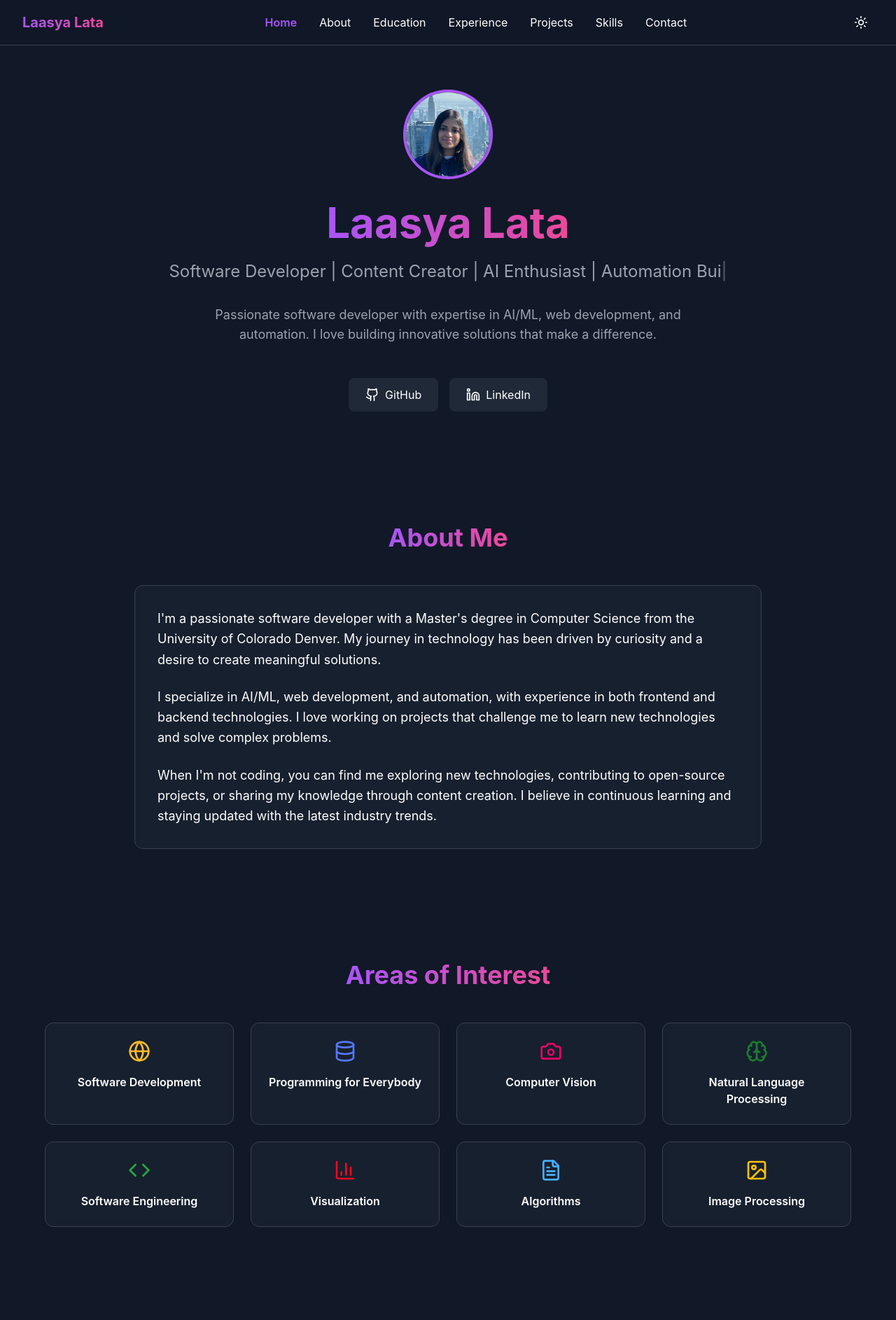
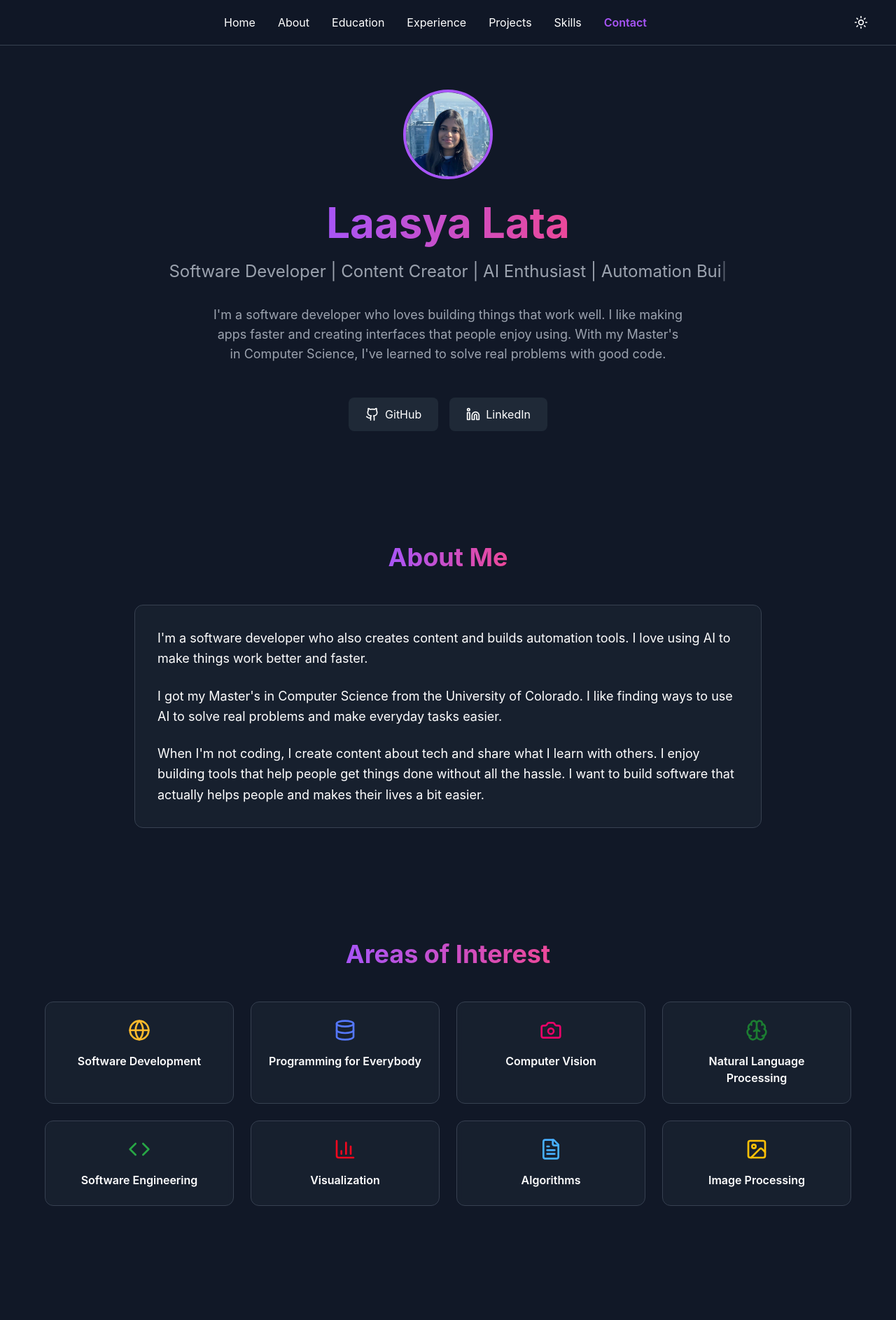
Before and after one commit to laasya2005/my-portfolio, a React (Create React App) app: page / in a window 1280 px wide. Shown: the top 1886 px of the page at 70% size. Built offline with nearby package versions, Linux system fonts and the light colour scheme.

Commit message:
Update certifications section to match HTML reference (badges, names, links)

```diff
--- a/src/App.js
+++ b/src/App.js
@@ -36,13 +36,20 @@ const Portfolio = () => {
 
     const sections = ['home', 'about', 'education', 'experience', 'projects', 'skills', 'contact'];
     const scrollPosition = window.scrollY + 100;
-
+    let found = false;
     for (let i = sections.length - 1; i >= 0; i--) {
       const section = document.getElementById(sections[i]);
       if (section && section.offsetTop <= scrollPosition) {
         setActiveSection(sections[i]);
+        found = true;
         break;
       }
+    }
+    // If at the bottom of the page, always highlight contact
+    if (
+      window.innerHeight + window.scrollY >= document.body.offsetHeight - 2
+    ) {
+      setActiveSection('contact');
     }
   };
 
@@ -155,11 +162,58 @@ const Portfolio = () => {
   ];
 
   const skills = {
-    "Programming Languages": ["Python", "JavaScript", "TypeScript", "C++", "Java"],
-    "Front End Development": ["ReactJs", "NextJs", "jQuery", "Bootstrap", "HTML 5", "CSS 3", "JSON", "XML"],
-    "Back End Development": ["Flask", "Django", "Strapi", "REST API", "SQL", "PostgreSQL", "MongoDB"],
-    "Libraries/Frameworks": ["Pandas", "NumPy", "Scikit learn", "SciPy", "TensorFlow", "PyTorch", "Keras", "PyBullet", "OpenCV", "AWS", "NodeJS", "PyUnit", "Selenium", "PyTest"],
-    "Tools & Methodologies": ["CI/CD", "Jenkins", "Scrum", "Agile", "Jira", "Domo", "Git", "GitHub"]
+    "Programming Languages": [
+      { name: "Python", width: 95 },
+      { name: "JavaScript", width: 90 },
+      { name: "TypeScript", width: 85 },
+      { name: "C++", width: 80 },
+      { name: "Java", width: 75 }
+    ],
+    "Front End Development": [
+      { name: "ReactJs", width: 95 },
+      { name: "NextJs", width: 90 },
+      { name: "jQuery", width: 80 },
+      { name: "Bootstrap", width: 85 },
+      { name: "HTML 5", width: 98 },
+      { name: "CSS 3", width: 95 },
+      { name: "JSON", width: 90 },
+      { name: "XML", width: 80 }
+    ],
+    "Back End Development": [
+      { name: "Flask", width: 85 },
+      { name: "Django", width: 80 },
+      { name: "Strapi", width: 75 },
+      { name: "REST API", width: 90 },
+      { name: "SQL", width: 85 },
+      { name: "PostgreSQL", width: 80 },
+      { name: "MongoDB", width: 75 }
+    ],
+    "Libraries/Frameworks": [
+      { name: "Pandas", width: 95 },
+      { name: "NumPy", width: 95 },
+      { name: "Scikit learn", width: 90 },
+      { name: "SciPy", width: 85 },
+      { name: "TensorFlow", width: 80 },
+      { name: "PyTorch", width: 75 },
+      { name: "Keras", width: 80 },
+      { name: "PyBullet", width: 70 },
+      { name: "OpenCV", width: 85 },
+      { name: "AWS", width: 70 },
+      { name: "NodeJS", width: 80 },
+      { name: "PyUnit", width: 75 },
+      { name: "Selenium", width: 80 },
+      { name: "PyTest", width: 75 }
+    ],
+    "Tools & Methodologies": [
+      { name: "CI/CD", width: 80 },
+      { name: "Jenkins", width: 75 },
+      { name: "Scrum", width: 85 },
+      { name: "Agile", width: 90 },
+      { name: "Jira", width: 80 },
+      { name: "Domo", width: 70 },
+      { name: "Git", width: 95 },
+      { name: "GitHub", width: 95 }
+    ]
   };
 
   const education = [
@@ -181,10 +235,22 @@ const Portfolio = () => {
 
   const certifications = [
     {
+      name: "Programming for Everybody",
+      issuer: "University of Michigan",
+      image: "https://1000logos.net/wp-content/uploads/2018/08/University-of-Michigan-Logo.png",
+      link: "https://www.coursera.org/account/accomplishments/certificate/5PKAYKFECR3A"
+    },
+    {
       name: "Machine Learning by Andrew Ng",
       issuer: "Stanford University",
       image: "https://pbs.twimg.com/media/FMqBIm-VUAICbT5.jpg:large",
       link: "https://www.coursera.org/account/accomplishments/specialization/certificate/9SR32ALY22K9"
+    },
+    {
+      name: "Algorithmic Toolbox",
+      issuer: "University of California, San Diego",
+      image: "https://download.logo.wine/logo/University_of_California%2C_San_Diego/University_of_California%2C_San_Diego-Logo.wine.png",
+      link: "https://www.coursera.org/account/accomplishments/certificate/SSNZPX4PRGLU"
     },
     {
       name: "Applied AI professional Certificate",
@@ -193,34 +259,28 @@ const Portfolio = () => {
       link: "https://www.coursera.org/account/accomplishments/specialization/certificate/HEM3DGKZT8TN"
     },
     {
-      name: "Cloud foundations",
-      issuer: "AWS",
+      name: "Neural Networks and Deep Learning",
+      issuer: "DeepLearning.AI",
       image: "https://img.evbuc.com/https%3A%2F%2Fcdn.evbuc.com%2Fimages%2F125559383%2F317212851579%2F1%2Foriginal.20210208-232017?w=512&auto=format%2Ccompress&q=75&sharp=10&rect=0%2C0%2C2246%2C2246&s=40aa0fb13fe40ce86241ae7b8fc8caea",
       link: "https://www.coursera.org/account/accomplishments/certificate/22BMY59HGCWP"
     },
     {
+      name: "Cloud Computing",
+      issuer: "Credly",
+      image: "https://images.credly.com/images/73e4a58b-a8ef-41a3-a7db-9183dd269882/image.png",
+      link: "https://www.credly.com/badges/378fa22d-2afd-4d77-809e-71fa1aebc510?source=linked_in_profile"
+    },
+    {
       name: "Cisco Certified Network Associate",
-      issuer: "CISCO",
+      issuer: "Cisco",
       image: "https://images.credly.com/images/70d71df5-f3dc-4380-9b9d-f22513a70417/CCNAITN__1_.png",
       link: "https://www.credly.com/badges/1ea8c608-b03b-4954-9eed-9224c2b0deb3?source=linked_in_profile"
     },
     {
-      name: "Neural Networks and Deep Learning",
-      issuer: "DeepLearning.AI",
-      image: "https://images.credly.com/images/73e4a58b-a8ef-41a3-a7db-9183dd269882/image.png",
-      link: "https://www.credly.com/badges/378fa22d-2afd-4d77-809e-71fa1aebc510?source=linked_in_profile"
-    },
-    {
-      name: "Algorithmic Toolbox",
-      issuer: "University of San Diego",
-      image: "https://download.logo.wine/logo/University_of_California%2C_San_Diego/University_of_California%2C_San_Diego-Logo.wine.png",
-      link: "https://www.coursera.org/account/accomplishments/certificate/SSNZPX4PRGLU"
-    },
-    {
-      name: "Programming for Everybody",
-      issuer: "University of Michigan",
-      image: "https://1000logos.net/wp-content/uploads/2018/08/University-of-Michigan-Logo.png",
-      link: "https://www.coursera.org/account/accomplishments/certificate/5PKAYKFECR3A"
+      name: "Machine Learning",
+      issuer: "Credly",
+      image: "https://images.credly.com/images/254b883a-44a3-4cec-b6f2-946a80522b39/image.png",
+      link: "https://www.credly.com/badges/195bb1c3-f396-4f89-a9e2-aedcfb4a7f7f?source=linked_in_profile"
     }
   ];
 
@@ -310,9 +370,7 @@ const Portfolio = () => {
         <div className="max-w-7xl mx-auto px-4 sm:px-6 lg:px-8">
           <div className="flex justify-between items-center h-16">
             <div className="flex items-center space-x-4">
-              <h1 className="text-xl font-bold bg-gradient-to-r from-purple-500 to-pink-500 bg-clip-text text-transparent">
-                Laasya Lata
-              </h1>
+              {/* Removed Laasya Lata from top left */}
             </div>
 
             {/* Desktop Navigation */}
@@ -397,8 +455,7 @@ const Portfolio = () => {
             <span className="animate-pulse">|</span>
           </p>
           <p className="text-lg text-gray-400 mb-12 max-w-2xl mx-auto">
-            Passionate software developer with expertise in AI/ML, web development, and automation.
-            I love building innovative solutions that make a difference.
+          I'm a software developer who loves building things that work well. I like making apps faster and creating interfaces that people enjoy using. With my Master's in Computer Science, I've learned to solve real problems with good code.
           </p>
           <div className="flex flex-wrap justify-center gap-4">
             <a
@@ -441,17 +498,13 @@ const Portfolio = () => {
             darkMode ? 'border-gray-700' : 'border-gray-200'
           }`}>
             <p className="text-lg leading-relaxed mb-6">
-              I'm a passionate software developer with a Master's degree in Computer Science from the University of Colorado Denver.
-              My journey in technology has been driven by curiosity and a desire to create meaningful solutions.
+            I'm a software developer who also creates content and builds automation tools. I love using AI to make things work better and faster.
             </p>
             <p className="text-lg leading-relaxed mb-6">
-              I specialize in AI/ML, web development, and automation, with experience in both frontend and backend technologies.
-              I love working on projects that challenge me to learn new technologies and solve complex problems.
+            I got my Master's in Computer Science from the University of Colorado. I like finding ways to use AI to solve real problems and make everyday tasks easier.
             </p>
             <p className="text-lg leading-relaxed">
-              When I'm not coding, you can find me exploring new technologies, contributing to open-source projects,
-              or sharing my knowledge through content creation. I believe in continuous learning and staying updated
-              with the latest industry trends.
+            When I'm not coding, I create content about tech and share what I learn with others. I enjoy building tools that help people get things done without all the hassle. I want to build software that actually helps people and makes their lives a bit easier.
             </p>
           </div>
         </div>
@@ -695,12 +748,11 @@ const Portfolio = () => {
                       <div className={`px-3 py-2 ${
                         darkMode ? 'bg-gray-700/50' : 'bg-gray-100'
                       }`}>
-                        <span className="relative z-10">{skill}</span>
+                        <span className="relative z-10">{skill.name}</span>
                         <div
                           className="absolute inset-0 bg-gradient-to-r from-purple-500/20 to-pink-500/20"
                           style={{
-                            width: `${80 + Math.random() * 20}%`,
-                            animation: `slideIn 1s ease-out ${index * 0.1}s both`
+                            width: `${skill.width}%`
                           }}
                         />
                       </div>
@@ -863,8 +915,8 @@ const Portfolio = () => {
               {selectedProject.demo && (
                 <a
                   href={selectedProject.demo}
-                  target="_blank"
-                  rel="noopener noreferrer"
+          target="_blank"
+          rel="noopener noreferrer"
                   className="flex items-center space-x-2 px-4 py-2 bg-gray-600 text-white rounded-lg hover:bg-gray-700 transition-colors"
                 >
                   <ExternalLink className="w-5 h-5" />
```
